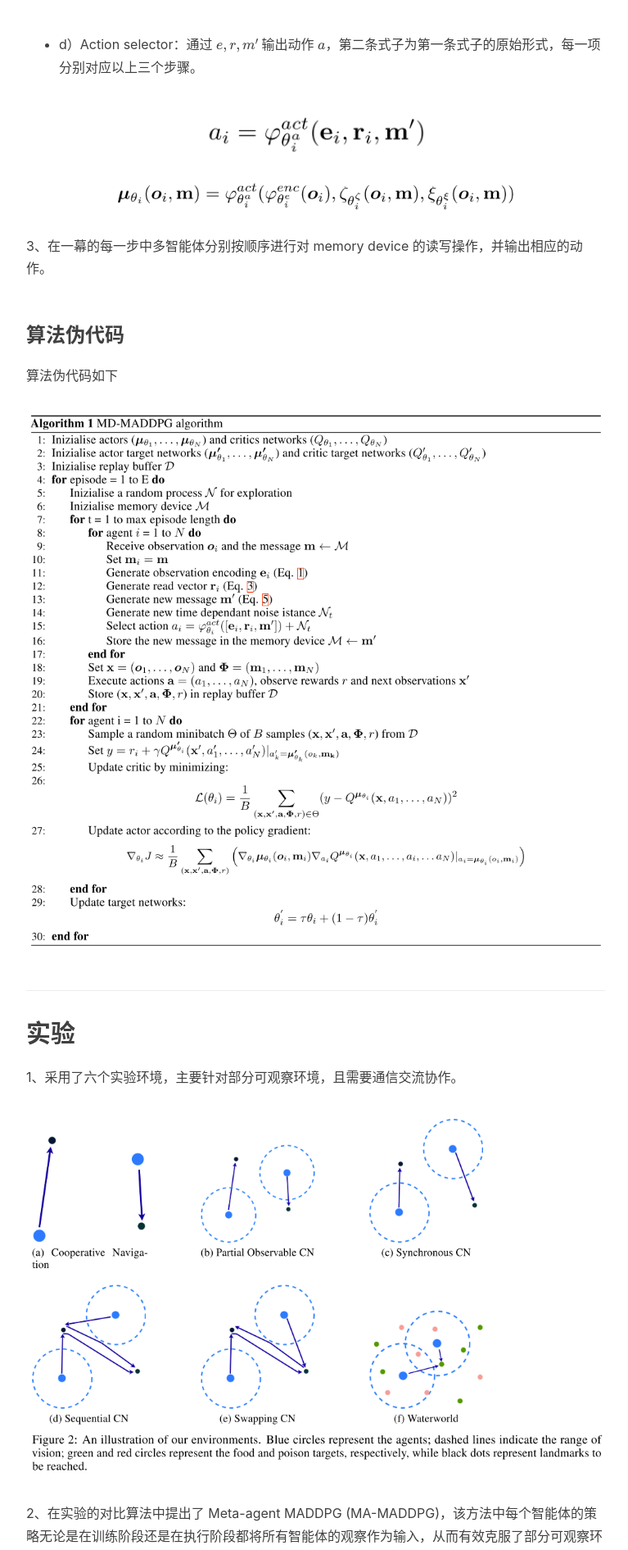
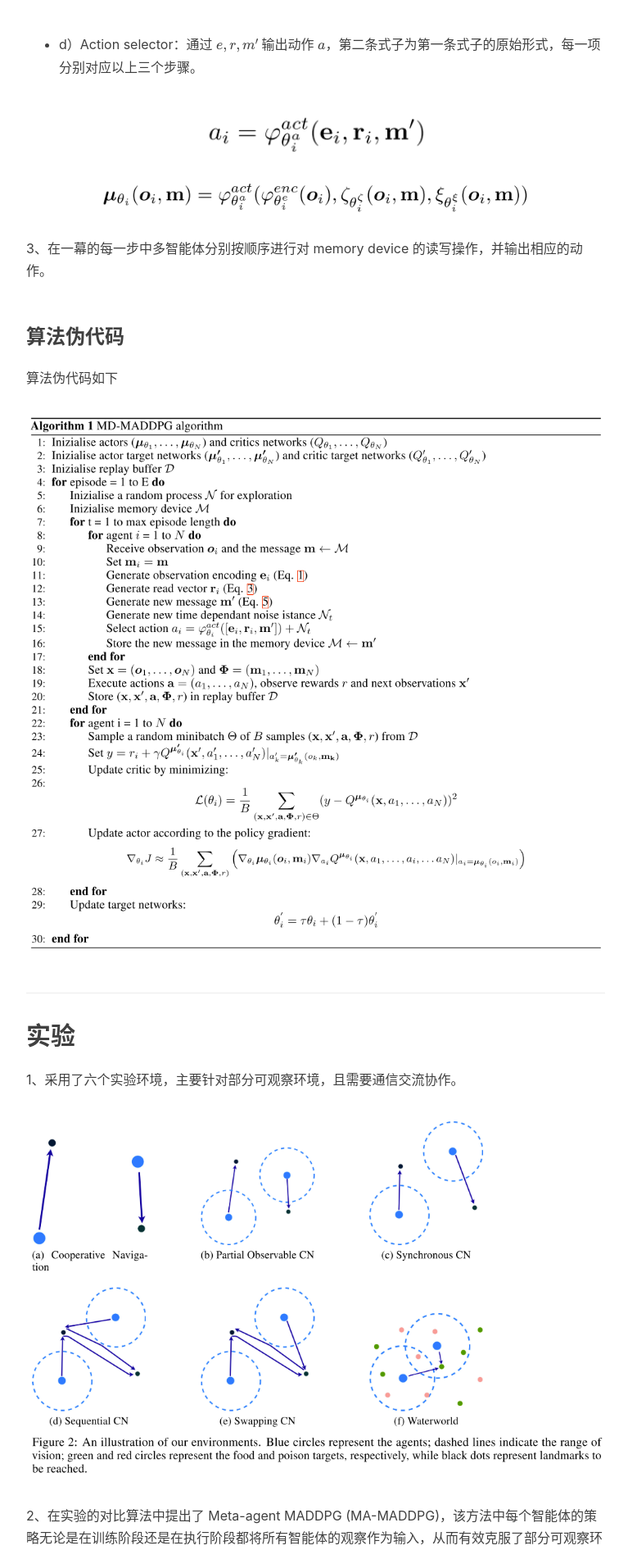
Before and after one commit to liushunyu/blog, a Jekyll site: the page built from _posts/2020-06-10-强化学习论文（5）MD-MADDPG.md, in a window 1280 px wide. Shown: the part 3109-5000 px from the top of the page at 82% size, without its empty margins (233-1000 px from the left). Built offline with Jekyll 4.4.1, drawn with Linux system fonts in a browser that asks for light colours; nearby versions of some CDN libraries; formulas are drawn with MathJax 3; comment, search, counter and statistics services are not loaded.

Commit message:
Update 2020-06-10-强化学习论文（5）MD-MADDPG.md

```diff
--- a/_posts/2020-06-10-强化学习论文（5）MD-MADDPG.md
+++ b/_posts/2020-06-10-强化学习论文（5）MD-MADDPG.md
@@ -78,7 +78,7 @@ https://arxiv.org/abs/1901.03887
 
 <img width="40%" src="/img/in-post/2020-06-10-强化学习论文（5）MD-MADDPG.assets/image-20200610112108902.png"/>
 
-<img width="70%" src="/img/in-post/2020-06-10-强化学习论文（5）MD-MADDPG.assets/image-20200610112600723.png"/>
+<img width="75%" src="/img/in-post/2020-06-10-强化学习论文（5）MD-MADDPG.assets/image-20200610112600723.png"/>
 
 
 
```
